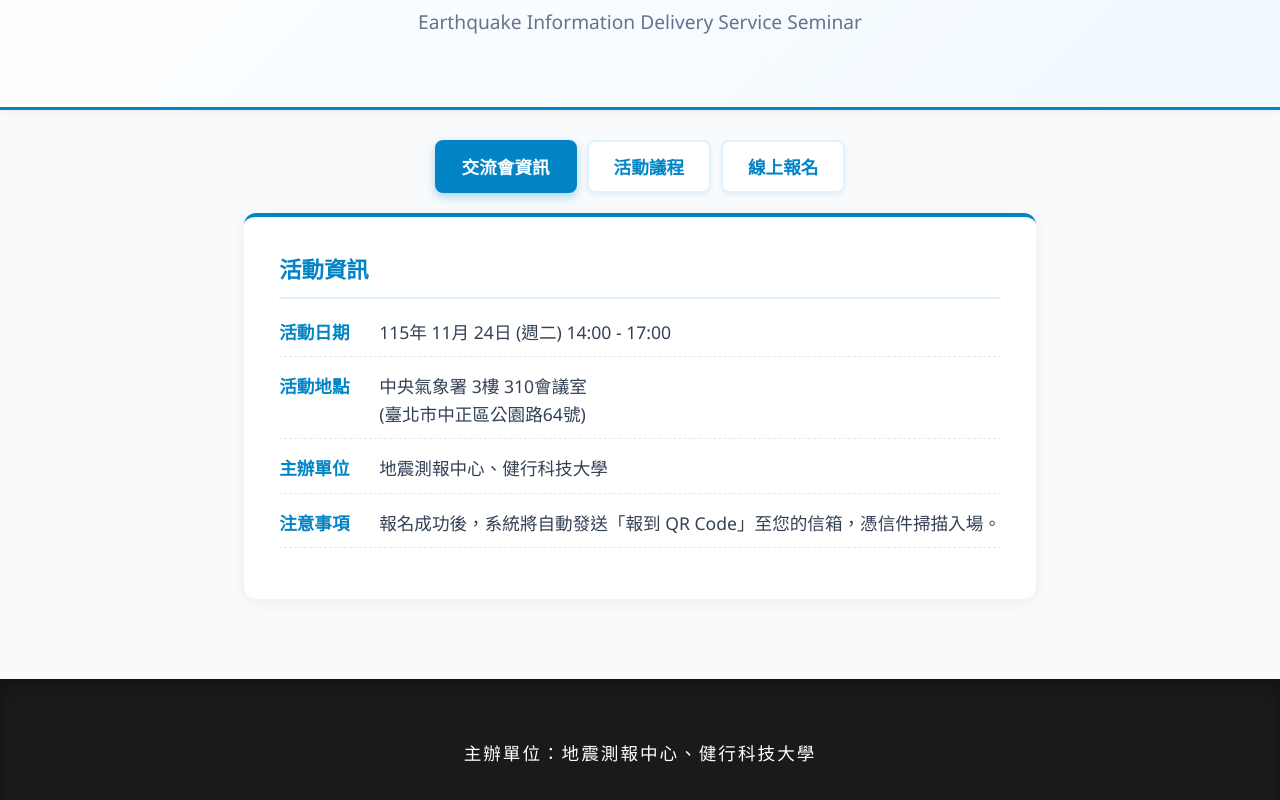
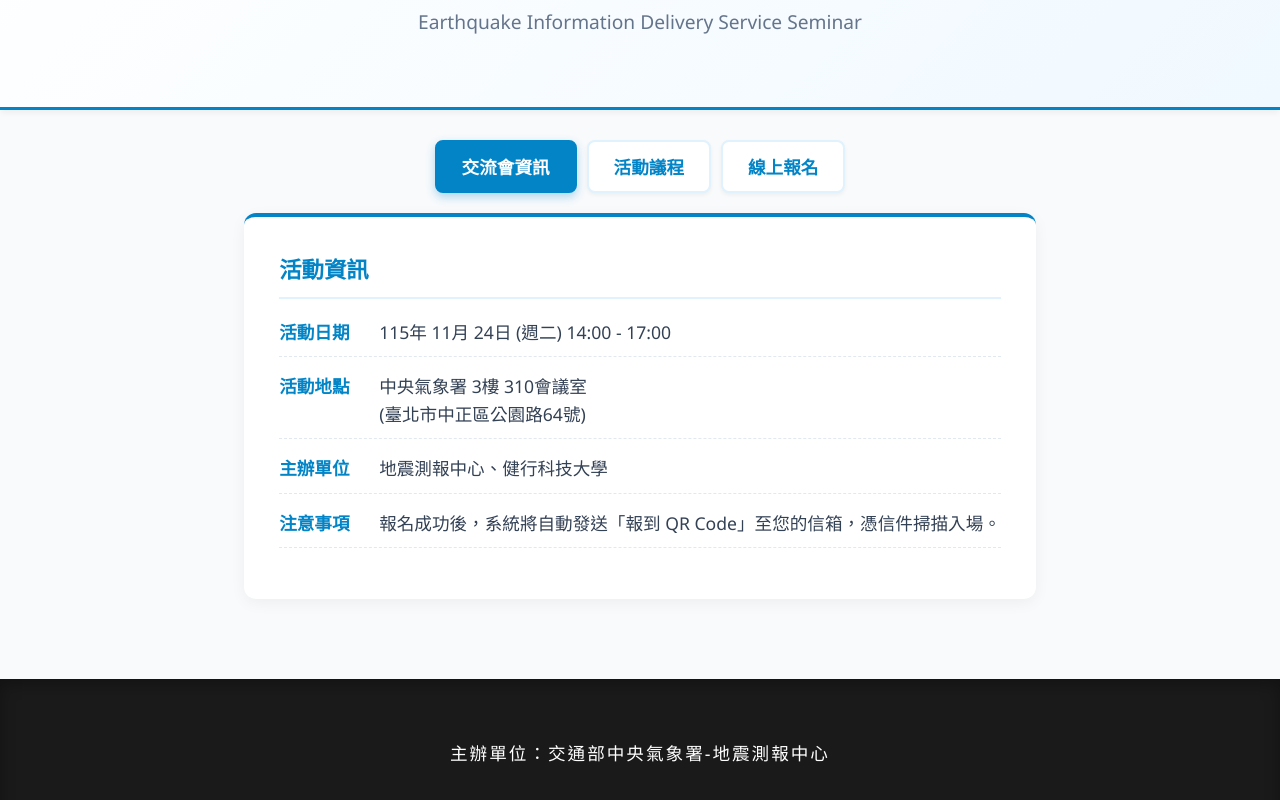
Before and after one commit to chi-tingweng-ux/seminar, a plain HTML site: page 115-eew/index.html in a window 1280 px wide. Shown: the part 166-966 px from the top of the page. Drawn offline with Linux system fonts and the light colour scheme.

Commit message:
Update footer sponsor information

```diff
--- a/115-eew/index.html
+++ b/115-eew/index.html
@@ -255,7 +255,7 @@
 
     <!-- 頁尾區塊 -->
     <footer>
-        主辦單位：地震測報中心、健行科技大學
+        主辦單位：交通部中央氣象署-地震測報中心
     </footer>
 
     <script>
```
